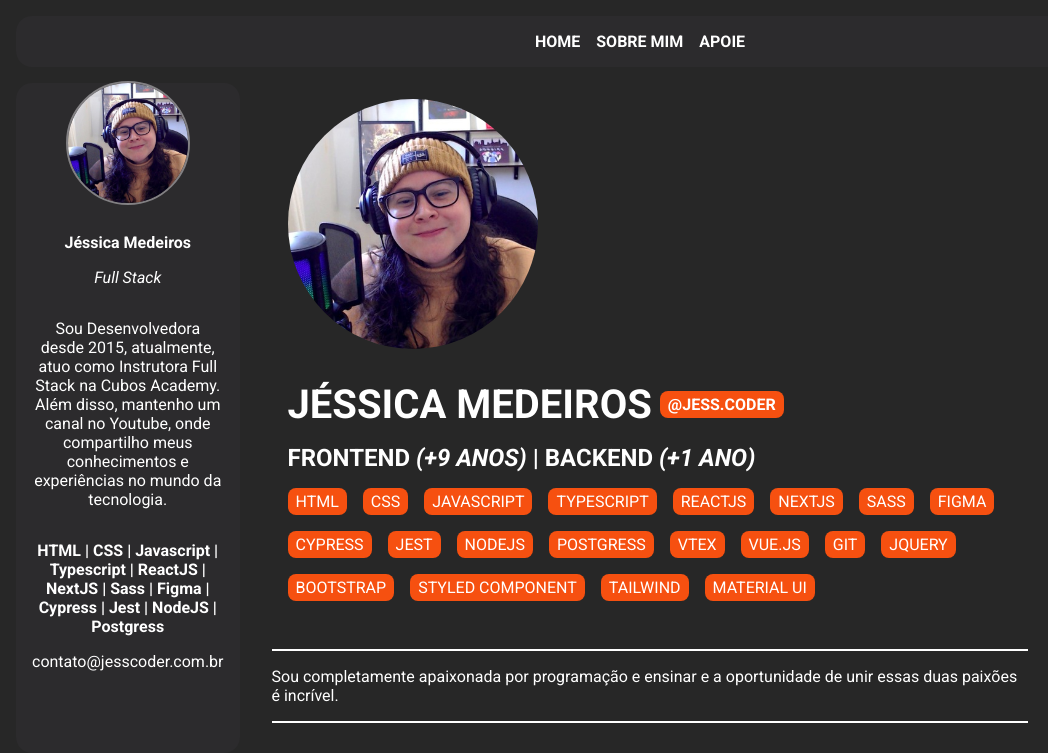
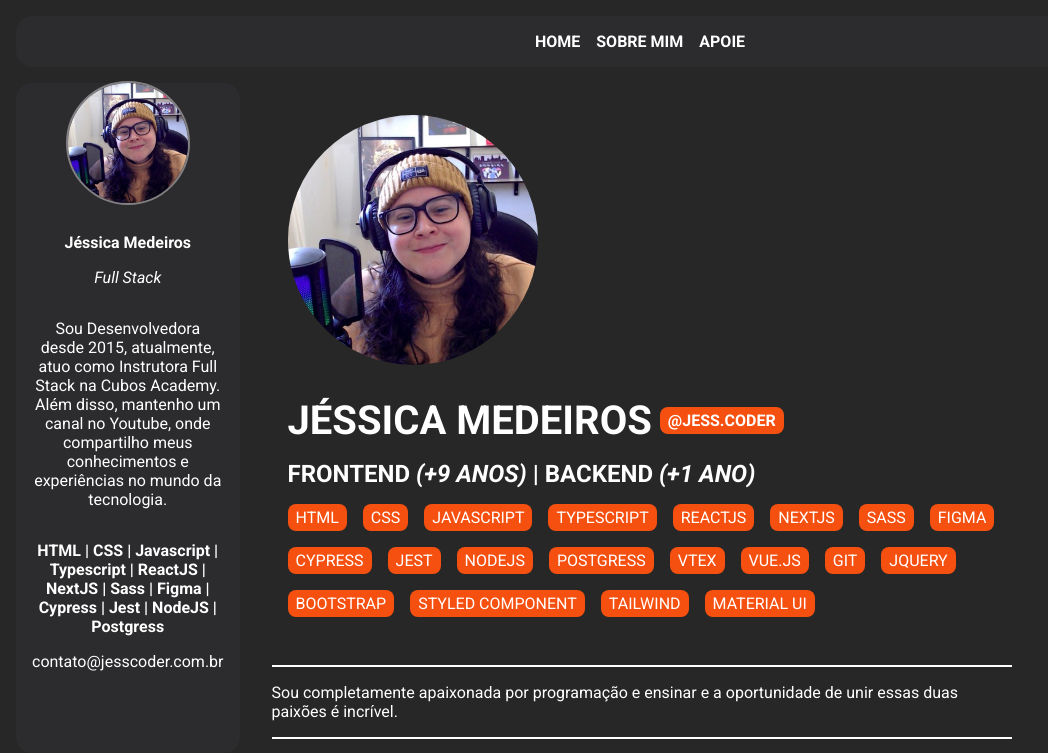
Before and after one commit to jessicamedeirosp/jesscoder, a Next.js app: page /about in a window 1280 px wide. Shown: the top 753 px of the page, without its empty margins (0-1048 px from the left). Built offline with nearby package versions, Linux system fonts and the light colour scheme; no server answers; some icons are missing.

Commit message:
ajustando para mobile padding

```diff
--- a/styles/about.module.css
+++ b/styles/about.module.css
@@ -10,6 +10,15 @@
   border-radius: 8px;
   text-transform: uppercase;
   font-size: 1.6rem;
+}
+
+.about {
+  padding: 16px;
+}
+@media (min-width: 768px) {
+  .about {
+    padding: 16px 16px 16px 0;
+  }
 }
 
 .about__username {
```
Also changed, not shown: styles/posts.module.css (+7 -1 lines).
